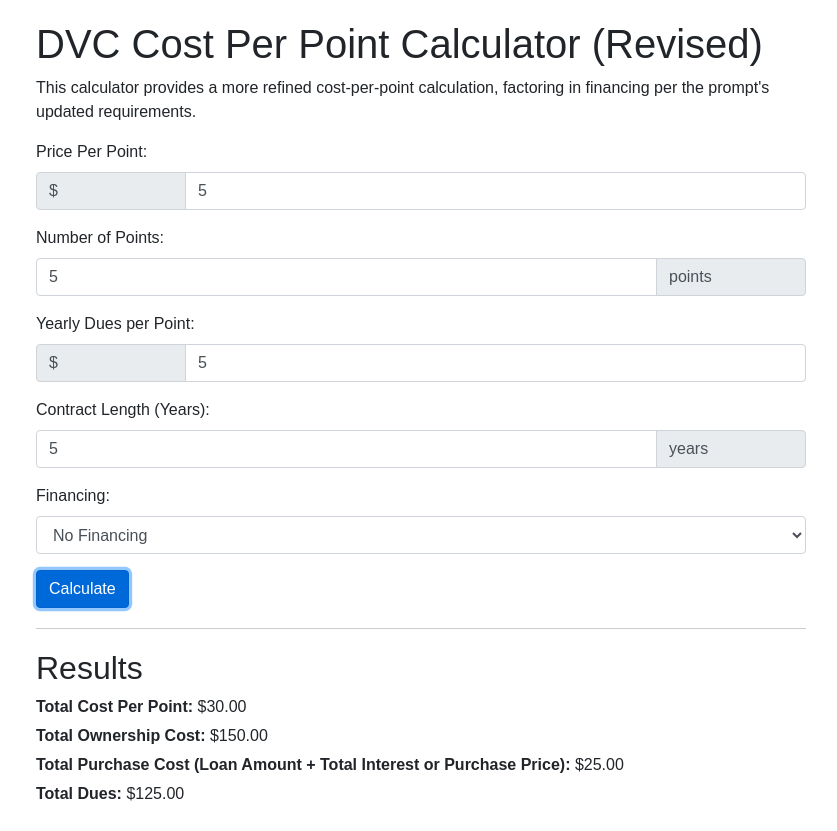
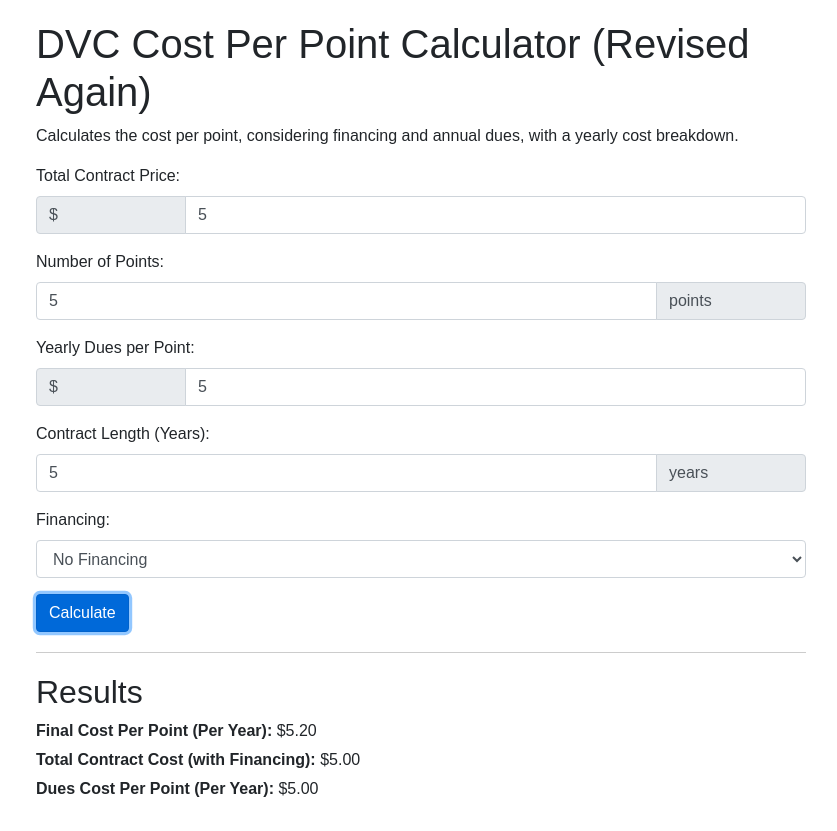
Before and after one commit to DevinBell270/dvc-cost-calculator, a plain HTML site: page index.html in a window 1280 px wide. Both pictures are taken after typing "5", "5", "5", "5" into the empty fields and a click on the button "Calculate". Shown: the whole page, without its empty margins (219-1056 px from the left). Drawn offline with nearby package versions, Linux system fonts and the light colour scheme.

Commit message:
Update index.html

```diff
--- a/index.html
+++ b/index.html
@@ -16,21 +16,20 @@
 </head>
 <body>
     <div class="container">
-        <h1>DVC Cost Per Point Calculator (Revised)</h1>
+        <h1>DVC Cost Per Point Calculator (Revised Again)</h1>
 
-        <p>This calculator provides a more refined cost-per-point calculation, factoring in financing per the prompt's updated requirements.</p>
+        <p>Calculates the cost per point, considering financing and annual dues, with a yearly cost breakdown.</p>
 
         <form id="dvc-calculator-form">
-           <div class="form-group">
-                <label for="price-per-point">Price Per Point:</label>
+            <div class="form-group">
+                <label for="total-contract-price">Total Contract Price:</label>
                 <div class="input-group">
                     <div class="input-group-prepend">
                         <span class="input-group-text">$</span>
                     </div>
-                    <input type="number" class="form-control" id="price-per-point" placeholder="Enter price per point" required min="0" step="0.01">
+                    <input type="number" class="form-control" id="total-contract-price" placeholder="Enter total contract price" required min="0">
                 </div>
             </div>
-
 
             <div class="form-group">
                 <label for="num-points">Number of Points:</label>
@@ -62,6 +61,7 @@
                 </div>
             </div>
 
+
             <div class="form-group">
                 <label for="financing">Financing:</label>
                 <div class="input-group">
@@ -74,16 +74,6 @@
 
             <div class="financing-section" id="financing-details" style="display: none;">
                 <h2>Financing Details</h2>
-
-                 <div class="form-group">
-                    <label for="loan-amount">Loan Amount:</label>
-                     <div class="input-group">
-                        <div class="input-group-prepend">
-                            <span class="input-group-text">$</span>
-                        </div>
-                    <input type="number" class="form-control" id="loan-amount" placeholder="Enter loan amount" min="0">
-                     </div>
-                </div>
 
                 <div class="form-group">
                     <label for="interest-rate">Interest Rate (%):</label>
@@ -111,11 +101,10 @@
 
         <div class="results-section" id="results" style="display: none;">
             <h2>Results</h2>
-            <div class="result-item"><strong>Total Cost Per Point:</strong> <span id="total-cost-per-point"></span></div>
-            <div class="result-item"><strong>Total Ownership Cost:</strong> <span id="total-ownership-cost"></span></div>
-            <div class="result-item"><strong>Total Purchase Cost (Loan Amount + Total Interest or Purchase Price):</strong> <span id="total-purchase-cost"></span></div>
-            <div class="result-item"><strong>Total Dues:</strong> <span id="total-dues"></span></div>
-             <div class="result-item" id="total-interest-container" style="display: none;"><strong>Total Interest:</strong> <span id="total-interest"></span></div>
+            <div class="result-item"><strong>Final Cost Per Point (Per Year):</strong> <span id="final-cost-per-point"></span></div>
+             <div class="result-item"><strong>Total Contract Cost (with Financing):</strong> <span id="total-contract-cost"></span></div>
+             <div class="result-item"><strong>Dues Cost Per Point (Per Year):</strong> <span id="dues-cost-per-point"></span></div>
+            <div class="result-item" id="total-interest-container" style="display: none;"><strong>Total Interest:</strong> <span id="total-interest"></span></div>
             <div class="result-item" id="monthly-payment-container" style="display: none;"><strong>Monthly Payment:</strong> <span id="monthly-payment"></span></div>
         </div>
     </div>
@@ -123,80 +112,63 @@
     <script>
         function calculateDVCCost() {
             // Get input values
-            const pricePerPoint = parseFloat(document.getElementById('price-per-point').value);
+            const totalContractPrice = parseFloat(document.getElementById('total-contract-price').value);
             const numPoints = parseInt(document.getElementById('num-points').value);
             const duesPerPoint = parseFloat(document.getElementById('dues-per-point').value);
             const contractLength = parseInt(document.getElementById('contract-length').value);
             const financing = document.getElementById('financing').value;
-
-              //Default the loan amount to the total purchase cost if no financing
-             let loanAmount = 0;
-              if (financing === "no") {
-                 loanAmount = pricePerPoint * numPoints;
-              }
-              else {
-                  loanAmount = parseFloat(document.getElementById('loan-amount').value);
-              }
-
             const interestRate = (financing === 'yes') ? parseFloat(document.getElementById('interest-rate').value) / 100 : 0;
             const loanTerm = (financing === 'yes') ? parseInt(document.getElementById('loan-term').value) : 0;
 
-
-            // Input validation (same as before, but adding pricePerPoint)
-            if (isNaN(pricePerPoint) || pricePerPoint < 0) { alert("Please enter a valid price per point."); return; }
+            // Input validation
+            if (isNaN(totalContractPrice) || totalContractPrice < 0) { alert("Please enter a valid total contract price."); return; }
             if (isNaN(numPoints) || numPoints < 1) { alert("Please enter a valid number of points."); return; }
             if (isNaN(duesPerPoint) || duesPerPoint < 0) { alert("Please enter valid dues per point."); return; }
              if (isNaN(contractLength) || contractLength < 1) { alert("Please enter a valid contract length."); return;}
             if (financing === 'yes') {
-                if (isNaN(loanAmount) || loanAmount < 0) { alert("Please enter a valid loan amount."); return; }
                 if (isNaN(interestRate) || interestRate < 0) { alert("Please enter a valid interest rate."); return; }
                 if (isNaN(loanTerm) || loanTerm < 1) { alert("Please enter a valid loan term."); return; }
             }
 
             // Calculations
-             const totalDues = numPoints * duesPerPoint * contractLength;
-             let totalInterest = 0;
-             let monthlyPayment = 0;
-             let totalPurchaseCost = 0;
+            let totalInterest = 0;
+            let monthlyPayment = 0;
+            let finalContractCost = totalContractPrice; // Initialize with the base contract price
 
             if (financing === 'yes') {
                 const monthlyInterestRate = interestRate / 12;
                 const numPayments = loanTerm * 12;
+                if(interestRate > 0) {
+                    monthlyPayment = (totalContractPrice * monthlyInterestRate) / (1 - Math.pow(1 + monthlyInterestRate, -numPayments));
+                    totalInterest = (monthlyPayment * numPayments) - totalContractPrice;
+                    finalContractCost += totalInterest; // Add interest to get the final contract cost
 
-               if(interestRate > 0){
-                monthlyPayment = (loanAmount * monthlyInterestRate) / (1 - Math.pow(1 + monthlyInterestRate, -numPayments));
-                totalInterest = (monthlyPayment * numPayments) - loanAmount;
-                 totalPurchaseCost = loanAmount + totalInterest;
-               } else{
-                  monthlyPayment = loanAmount / numPayments; //Simple division for 0% interest.
-                  totalPurchaseCost = loanAmount;
-               }
+                } else {
+                     monthlyPayment = totalContractPrice / numPayments; // 0% interest
+                      finalContractCost = totalContractPrice;
+                }
+
 
                 document.getElementById('total-interest-container').style.display = 'block';
                 document.getElementById('monthly-payment-container').style.display = 'block';
                 document.getElementById('total-interest').textContent = `$${totalInterest.toFixed(2)}`;
                 document.getElementById('monthly-payment').textContent = `$${monthlyPayment.toFixed(2)}`;
-
             } else {
                 document.getElementById('total-interest-container').style.display = 'none';
                 document.getElementById('monthly-payment-container').style.display = 'none';
-                totalPurchaseCost = loanAmount; //If no financing
             }
-
-			const totalOwnershipCost = totalPurchaseCost + totalDues;
-            const costPerPoint = totalOwnershipCost / numPoints;
-
+            const contractCostPerPointPerYear = finalContractCost/ contractLength / numPoints;
+            const finalCostPerPointPerYear = contractCostPerPointPerYear + duesPerPoint;
 
             // Display results
             document.getElementById('results').style.display = 'block';
-            document.getElementById('total-cost-per-point').textContent = `$${costPerPoint.toFixed(2)}`;
-             document.getElementById('total-ownership-cost').textContent = `$${totalOwnershipCost.toFixed(2)}`;
-            document.getElementById('total-purchase-cost').textContent = `$${totalPurchaseCost.toFixed(2)}`;
-            document.getElementById('total-dues').textContent = `$${totalDues.toFixed(2)}`;
+            document.getElementById('final-cost-per-point').textContent = `$${finalCostPerPointPerYear.toFixed(2)}`;
+             document.getElementById('total-contract-cost').textContent = `$${finalContractCost.toFixed(2)}`;
+             document.getElementById('dues-cost-per-point').textContent = `$${duesPerPoint.toFixed(2)}`;
 
         }
 
-
+         // Show/hide financing details based on dropdown selection
         document.getElementById('financing').addEventListener('change', function() {
             const financingDetails = document.getElementById('financing-details');
             if (this.value === 'yes') {
```
